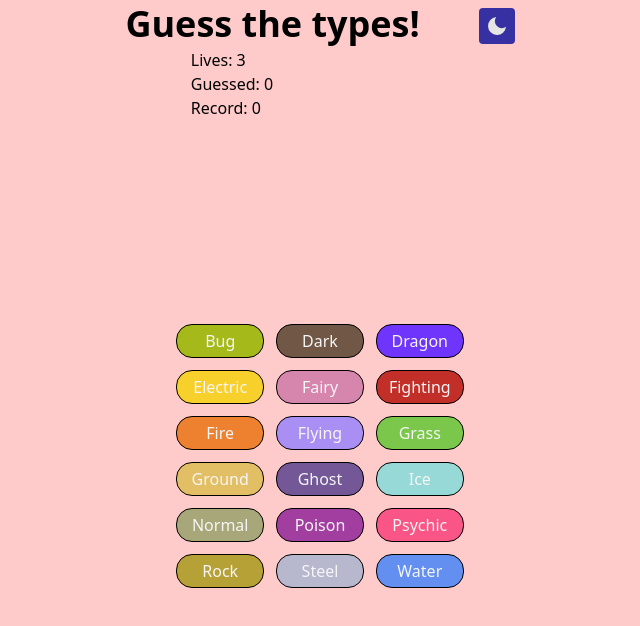
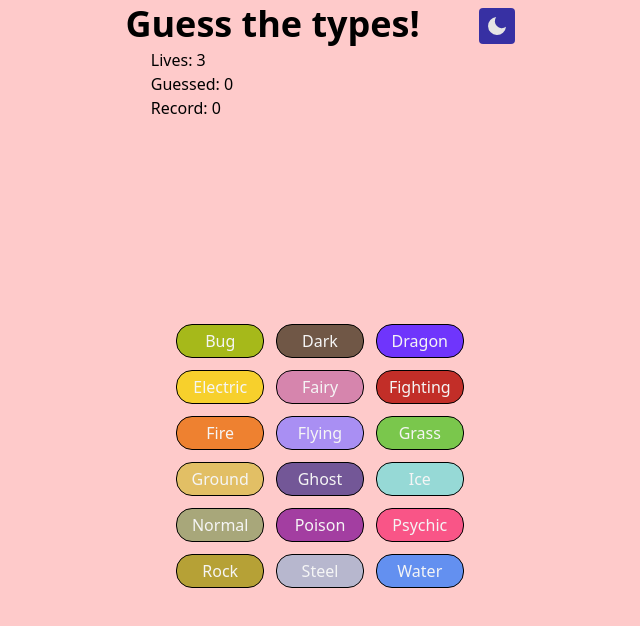
Before and after one commit to andreafay/guess-the-types, a React (Create React App) app: page / in a window 1280 px wide. Shown: the top 626 px of the page, without its empty margins (320-960 px from the left). Built offline with nearby package versions, Linux system fonts and the light colour scheme; no server answers.

Commit message:
small change

```diff
--- a/src/App.js
+++ b/src/App.js
@@ -79,7 +79,7 @@ function App() {
               )}
             </button>
           </div>
-          <div className="width-full text-nowrap mr-44">
+          <div className="width-full text-nowrap mr-64">
             <Stats lives={lives} guessed={guessed} record={record} />
           </div>
           <Card
```
